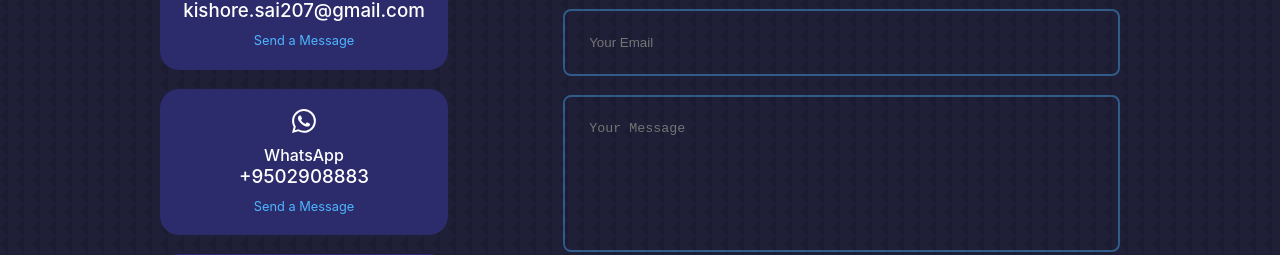
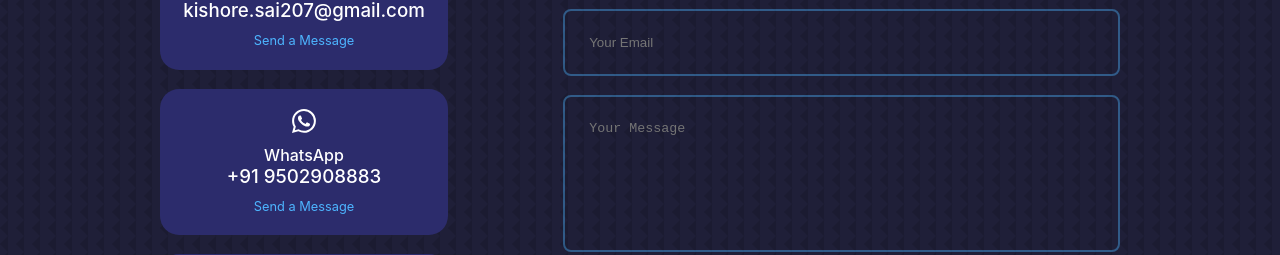
Before and after one commit to kishoresai8883/MyPortfolio, a React (Create React App) app: page / in a window 1280 px wide. Shown: the part 3124-3379 px from the top of the page. Built offline with nearby package versions, Linux system fonts and the light colour scheme; the HTML template or start-up script is replaced by a standard one.

Commit message:
number changed

```diff
--- a/src/Components/Contact/contact.jsx
+++ b/src/Components/Contact/contact.jsx
@@ -31,7 +31,7 @@ const Contact = () => {
           <article className='contact-option'>
             <BsWhatsapp className='contact-option-icon'/>
             <h4>WhatsApp</h4>
-            <h3>+9502908883</h3>
+            <h3>+91 9502908883</h3>
             <a href="https://web.whatsapp.com/" target='_blank'>Send a Message</a>
           </article>
           <article className='contact-option'>
```
